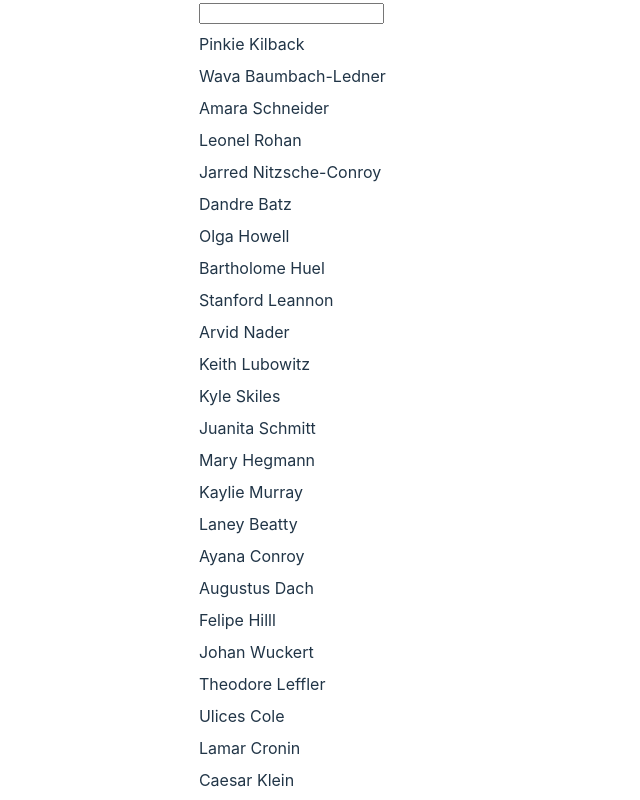
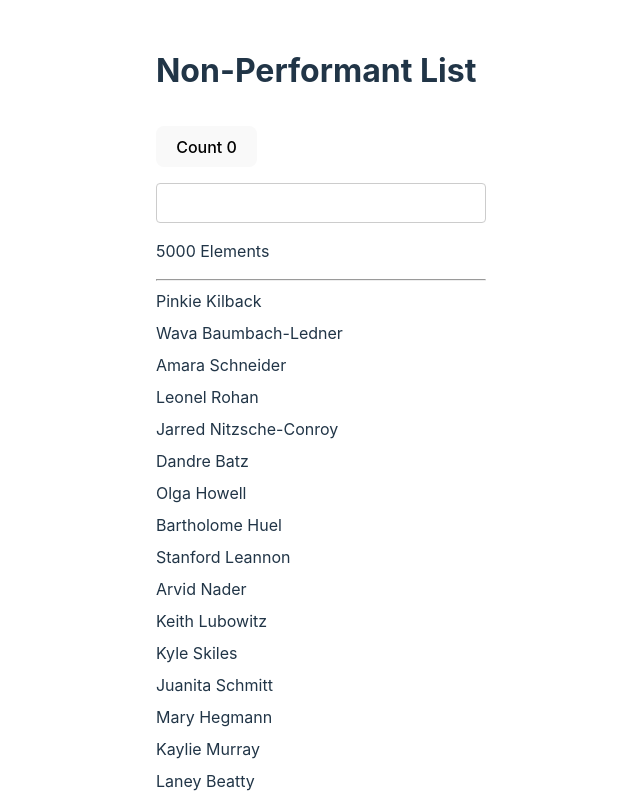
Before and after one commit to s1gr1d/example.react-performance, a React (Vite) app: page /non-performant in a window 1280 px wide. Shown: the top 800 px of the page, without its empty margins (319-959 px from the left). Built offline with nearby package versions, Linux system fonts and the light colour scheme.

Commit message:
add components; modify style

```diff
--- /dev/null
+++ b/src/components/ListInfo.tsx
@@ -0,0 +1,22 @@
+import React from "react";
+import { DummyData } from "../utils/dummyApi.ts";
+
+export const ListInfo: React.FC<{
+	allItems: DummyData[];
+	filteredItems: DummyData[];
+}> = ({ allItems, filteredItems }) => {
+	return (
+		<>
+			{allItems.length === 0 && <p>Loading...</p>}
+			{allItems.length > 0 && filteredItems.length === 0 && (
+				<p>No items found</p>
+			)}
+			{allItems.length > 0 && filteredItems.length > 0 && (
+				<>
+					<p>{filteredItems.length} Elements</p>
+					<hr />
+				</>
+			)}
+		</>
+	);
+};
--- a/src/components/NonPerformantList.tsx
+++ b/src/components/NonPerformantList.tsx
@@ -1,69 +1,51 @@
 import { useState, useEffect, FC } from "react";
 import { dummyApi, DummyData } from "../utils/dummyApi";
 import { Item, ItemProps } from "./Item.tsx";
+import { ListInfo } from "./ListInfo.tsx";
 
 export const NonPerformantList: FC = () => {
-	const [items, setItems] = useState<ItemProps[]>([]);
+	const [allItems, setAllItems] = useState<ItemProps[]>([]);
 	const [searchTerm, setSearchTerm] = useState<string>("");
 
 	useEffect(() => {
 		dummyApi().then((data: unknown) => {
-			setItems(data as DummyData[]);
+			setAllItems(data as DummyData[]);
 		});
 	}, []);
 
-	const filteredItems = items.filter((item) => {
-		// console.log("Filtering: ", searchTerm);
+	const filteredItems = allItems.filter((item) => {
 		return item.name.toLowerCase().includes(searchTerm.toLowerCase());
 	});
 
+	// Counter Button State
+	const [counter, setCounter] = useState(0);
+
+	const handleClick = () => {
+		setCounter((prevCounter) => prevCounter + 1);
+	};
+
 	return (
 		<>
+			<h1>Non-Performant List</h1>
+
+			<button onClick={handleClick}>Count {counter}</button>
+
 			<input
 				type="text"
+				name="search term"
 				value={searchTerm}
 				onChange={(e) => {
 					setSearchTerm(e.target.value);
 				}}
 			/>
 
-			{items.length === 0 && <p>Loading...</p>}
-			{items.length > 0 && filteredItems.length === 0 && <p>No items found</p>}
+			<ListInfo allItems={allItems} filteredItems={filteredItems} />
 
 			<ul>
-				{filteredItems.map((item) => (
-					<Item key={item.id} {...item} />
+				{filteredItems.map((item, index) => (
+					<Item key={index} {...item} />
 				))}
 			</ul>
 		</>
 	);
 };
-
-// -----------------------------------------------------------------------------
-
-/*
-function measureInteraction() {
-	const startTimestamp = performance.now();
-
-	return {
-		end() {
-			const endTimestamp = performance.now();
-			console.log(`The interaction took ${endTimestamp - startTimestamp} ms`);
-		}
-	};
-}
-
- */
-
-/* inside onChange
-	const interaction = measureInteraction();
-	requestAnimationFrame(() => interaction.end());
-*/
-
-/* or with setTimeout
-requestAnimationFrame(() => {
-  setTimeout(() => {
-    interaction.end()
-  })
-})
-*/
--- a/src/components/PerformantList.tsx
+++ b/src/components/PerformantList.tsx
@@ -1,25 +1,19 @@
-import {
-	FC,
-	useState,
-	useEffect,
-	memo,
-	useMemo,
-	useDeferredValue
-} from "react";
+import { FC, useState, useEffect, memo, useMemo } from "react";
 import { dummyApi, DummyData } from "../utils/dummyApi";
 import { useDebounce } from "../hooks/debounce.ts";
 import { Item, ItemProps } from "./Item.tsx";
 import { measureInteractionWithMark } from "../utils/measureInteraction.ts";
+import { ListInfo } from "./ListInfo.tsx";
 
 const MemoizedItem = memo(Item);
 
 export const PerformantList: FC = () => {
-	const [items, setItems] = useState<ItemProps[]>([]);
+	const [allItems, setAllItems] = useState<ItemProps[]>([]);
 	const [searchTerm, setSearchTerm] = useState<string>("");
 
 	useEffect(() => {
 		dummyApi().then((data: unknown) => {
-			setItems(data as DummyData[]);
+			setAllItems(data as DummyData[]);
 		});
 	}, []);
 
@@ -27,17 +21,18 @@ export const PerformantList: FC = () => {
 
 	const filteredItems = useMemo(() => {
 		// console.log("Filtering: ", debouncedSearchTerm);
-		return items.filter((item) =>
+		return allItems.filter((item) =>
 			item.name.toLowerCase().includes(debouncedSearchTerm.toLowerCase())
 		);
-	}, [debouncedSearchTerm, items]);
-
-	const deferredItems = useDeferredValue(filteredItems);
+	}, [debouncedSearchTerm, allItems]);
 
 	return (
 		<>
+			<h1>Performant List</h1>
+
 			<input
 				type="text"
+				name="search term"
 				value={searchTerm}
 				onChange={(e) => {
 					setSearchTerm(e.target.value);
@@ -45,10 +40,11 @@ export const PerformantList: FC = () => {
 					requestAnimationFrame(() => setTimeout(() => interaction.end()));
 				}}
 			/>
-			{items.length === 0 && <p>Loading...</p>}
-			{items.length > 0 && filteredItems.length === 0 && <p>No items found</p>}
+
+			<ListInfo allItems={allItems} filteredItems={filteredItems} />
+
 			<ul>
-				{deferredItems.map((item) => (
+				{filteredItems.map((item) => (
 					<MemoizedItem key={item.id} {...item} />
 				))}
 			</ul>
--- a/src/components/TriggerReRender.tsx
+++ b/src/components/TriggerReRender.tsx
@@ -9,7 +9,7 @@ export const TriggerReRender: React.FC = () => {
 
 	return (
 		<div>
-			<button onClick={handleClick}>{counter} state change (child)</button>
+			<button onClick={handleClick}>Count {counter} (child)</button>
 		</div>
 	);
 };
--- a/src/index.css
+++ b/src/index.css
@@ -31,14 +31,21 @@ body {
 	min-height: 100vh;
 }
 
+#root {
+    margin: 2rem;
+    min-height: 100vh;
+    min-width: 250px;
+}
+
 h1 {
-	font-size: 3.2em;
+	font-size: 2em;
 	line-height: 1.1;
 }
 
 button {
 	border-radius: 8px;
 	border: 1px solid transparent;
+    margin: 1rem 0;
 	padding: 0.6em 1.2em;
 	font-size: 1em;
 	font-weight: 500;
@@ -53,6 +60,14 @@ button:hover {
 button:focus,
 button:focus-visible {
 	outline: 4px auto -webkit-focus-ring-color;
+}
+
+input {
+    border: 1px solid #ccc;
+    border-radius: 4px;
+    padding: 10px;
+    font-size: 16px;
+    width: calc(100% - 22px /* 2x padding + 2x border */);
 }
 
 ul {
--- a/src/utils/snippets.tsx
+++ b/src/utils/snippets.tsx
@@ -38,3 +38,8 @@ export const onRender: ProfilerOnRenderCallback = (
 		commitTime
 	});
 };
+
+/* inside onChange
+	const interaction = measureInteractionWithMark();
+	requestAnimationFrame(() => setTimeout(() => interaction.end()));
+*/
```
Also changed, not shown: src/components/SearchResults.tsx (added, +15 -0 lines).
